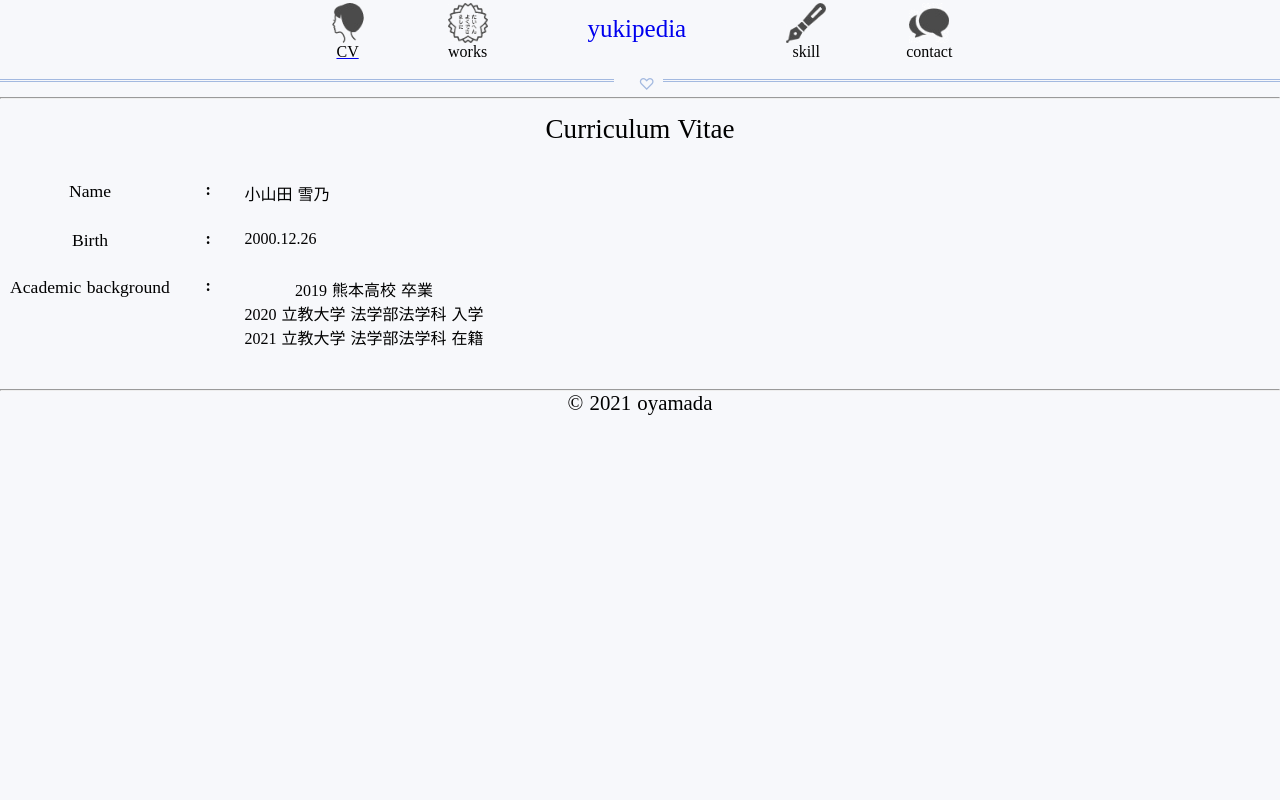
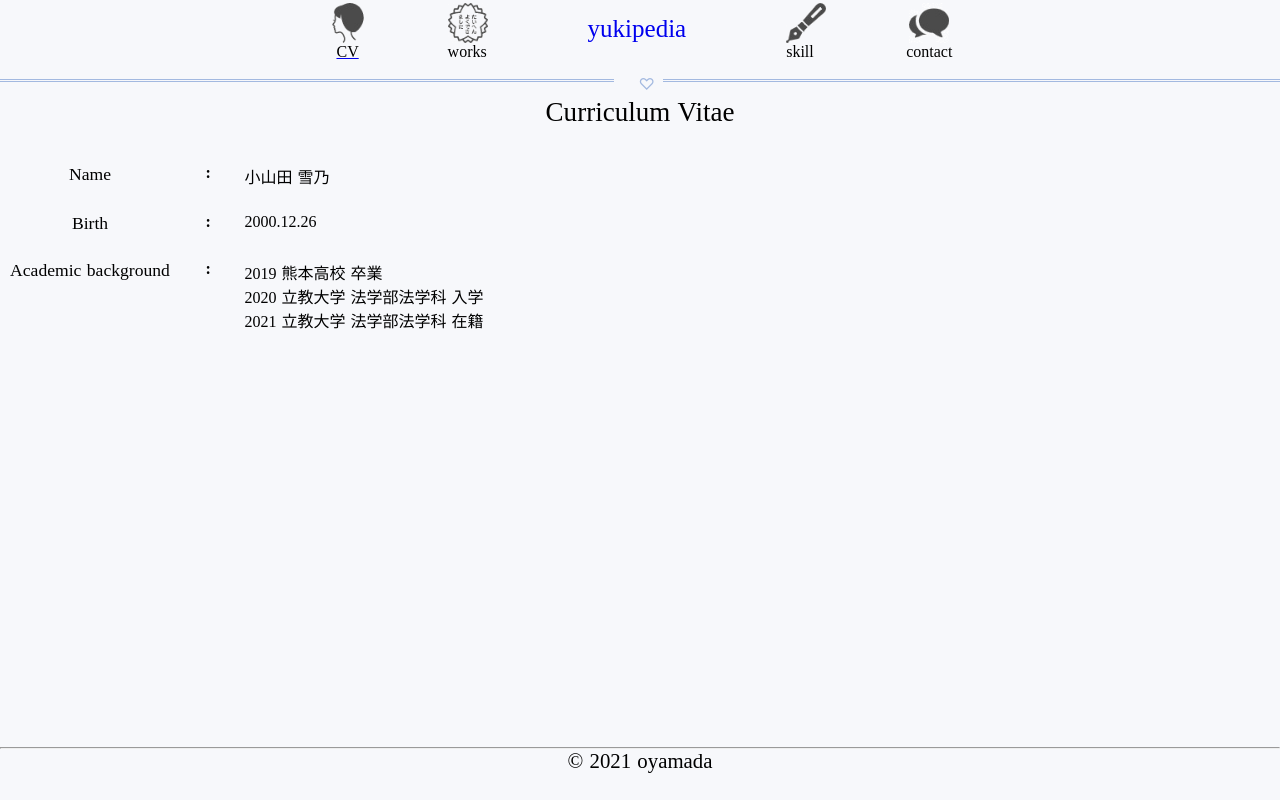
Before and after one commit to schnee25/portfolio, a Nuxt app: page /aboutme in a window 1280 px wide. Built offline with nearby package versions, Linux system fonts and the light colour scheme; a web font is replaced by a local one.

Commit message:
bobyのmin-height設定

```diff
--- a/pages/aboutme.vue
+++ b/pages/aboutme.vue
@@ -3,14 +3,11 @@
   <div class="container">
     <AppNameHeader></AppNameHeader>
 
-    <hr class="border" />
-
-
     <div class="body">
         <div class="main">
-                <div class="title"><h1>Curriculum Vitae</h1></div>
+          <div class="title"><h1>Curriculum Vitae</h1></div>
 
-            <div class="biocontents">
+          <div class="biocontents">
 
                 <div class="excomponent">
                     <h2 class="subtitle">Name</h2>
@@ -38,7 +35,8 @@
                     </div>
                 </div>
 
-            </div>
+          </div>
+
 
         </div>
     </div>
@@ -66,6 +64,7 @@ components: {
 <style>
 .body {
   font-family: 'Kiwi Maru', serif;
+  min-height: calc(100vh - 150px);
 }
 .main{
   text-align:center;
@@ -91,6 +90,9 @@ h1 {
 .extxt{
   text-align: left;
 }
+p{
+  text-align: left;
+}
 
 .excomponent{
   display: flex;
@@ -101,4 +103,6 @@ h1 {
   display: block;
 }
 
+
+
 </style>
```
